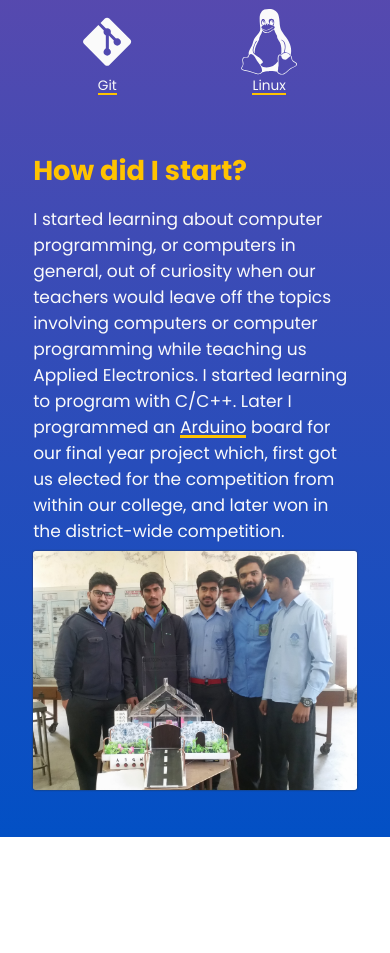
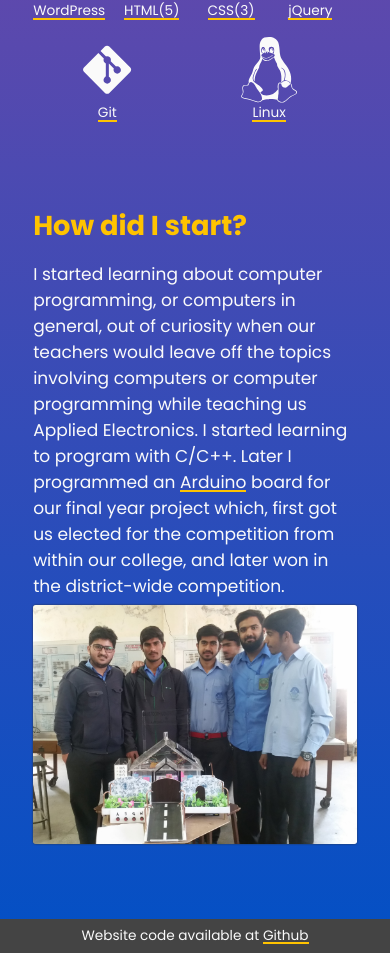
Before and after one commit to Inambe/inambe-webpage, a React (Create React App) app: page /about in a window 390 px wide. Shown: the part 1256-2209 px from the top of the page. Before the commit the page ends 2093 px from the top, so only its background shows below. Built offline with nearby package versions, Linux system fonts and the light colour scheme.

Commit message:
add footer and fix bottom margin

```diff
--- a/src/App.js
+++ b/src/App.js
@@ -7,6 +7,7 @@ import Header from "./components/header";
 import Container from "./components/container";
 import ContactPage from "./pages/contactPage";
 import AboutPage from "./pages/aboutPage";
+import Footer from "./components/footer";
 
 function App() {
 	return (
@@ -23,6 +24,7 @@ function App() {
 					<AboutPage />
 				</Route>
 			</Container>
+			<Footer />
 		</Router>
 	);
 }
--- /dev/null
+++ b/src/components/footer.css
@@ -0,0 +1,8 @@
+.footer {
+	padding: 0.5rem 0;
+	background: var(--clr-black-light);
+	margin-top: 5rem;
+}
+.footer > p {
+	text-align: center;
+}
--- /dev/null
+++ b/src/components/footer.js
@@ -0,0 +1,19 @@
+import React from "react";
+import "./footer.css";
+
+import A from "./a";
+
+function Footer() {
+	return (
+		<footer className="footer">
+			<p>
+				Website code available at{" "}
+				<A href="https://github.com/Inambe/inambe-webpage" newTab>
+					Github
+				</A>
+			</p>
+		</footer>
+	);
+}
+
+export default Footer;
--- a/src/components/hero.css
+++ b/src/components/hero.css
@@ -6,7 +6,6 @@
 .hero-intro {
 	flex: 2;
 	margin-right: var(--space-l);
-	margin-bottom: var(--space-m);
 }
 
 .hero-intro > h1 {
@@ -28,7 +27,6 @@
 
 .hero-portrait {
 	flex: 1;
-	margin-bottom: var(--space-m);
 }
 
 .hero-portrait > img {
@@ -45,6 +43,9 @@
 		margin-right: 0;
 		text-align: center;
 	}
+	.hero-portrait {
+		margin-bottom: var(--space-m);
+	}
 	.hero-portrait > img {
 		max-width: 65%;
 		margin: auto;
--- a/src/pages/aboutPage.css
+++ b/src/pages/aboutPage.css
@@ -1,5 +1,8 @@
 .aboutPage__sec {
 	margin-bottom: 5rem;
+}
+.aboutPage__sec:last-of-type {
+	margin-bottom: 0;
 }
 .aboutPage__sec img {
 	box-shadow: 0rem 0rem 2px 0px var(--clr-black);
@@ -26,9 +29,6 @@
 	width: 100%;
 }
 @media (max-width: 768px) {
-	.aboutPage__sec {
-		margin-bottom: var(--space-l);
-	}
 	.skillIcons > span {
 		flex-basis: 20%;
 	}
--- a/src/pages/contactPage.css
+++ b/src/pages/contactPage.css
@@ -1,9 +1,8 @@
-.contactPage > h1 {
-	margin-bottom: var(--space-s);
-}
-
 .contactPage__section {
 	margin-bottom: 5rem;
+}
+.contactPage__section:last-of-type {
+	margin-bottom: 0;
 }
 
 .contactInfo__item {
```
